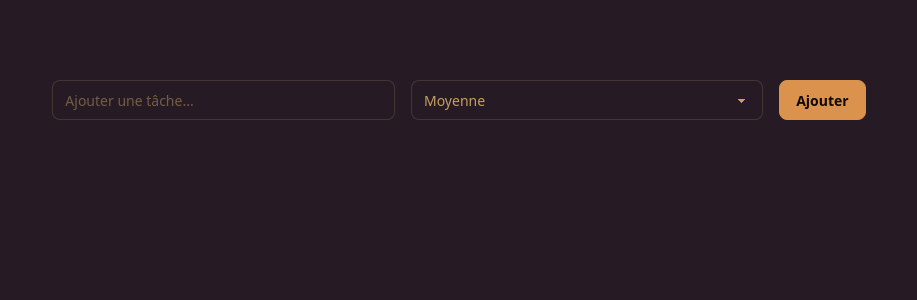
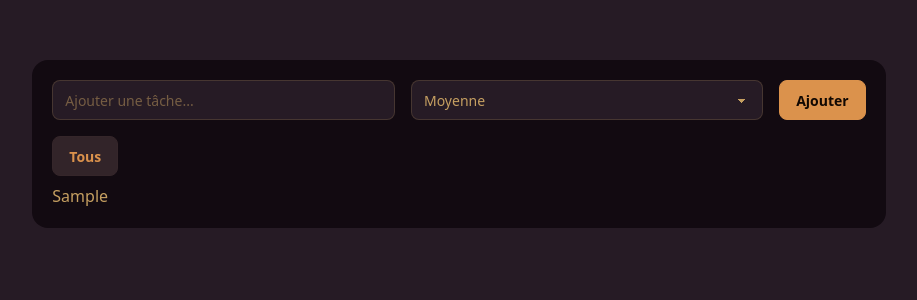
Before and after one commit to Max182xx/Todo-list, a React (Vite) app: page / in a window 1280 px wide. Both pictures are taken after typing "Sample" into the empty fields and a click on the button "Ajouter". Shown: the top 300 px of the page, without its empty margins (181-1098 px from the left). Built offline with nearby package versions, Linux system fonts and the light colour scheme.

Commit message:
Ajout du filtre Tous

```diff
--- a/src/App.tsx
+++ b/src/App.tsx
@@ -12,15 +12,17 @@
   const [priority, setPriority] = useState<Priority>("Moyenne");
 
   // Permet de sauvegarder mes requêtes dans le localStorage.
-  const savedTodos = localStorage.getItem("todos")
-  const initialTodos = savedTodos ? JSON.parse(savedTodos) : []
+  const savedTodos = localStorage.getItem("todos");
+  const initialTodos = savedTodos ? JSON.parse(savedTodos) : [];
   // Vérifie d'abord si une todo est dans le LocalStorage du navigateur
-  const [todos , setTodos] = useState<Todo[]>(initialTodos)
+  const [todos, setTodos] = useState<Todo[]>(initialTodos);
+
+  const [filter, setFilter] = useState<Priority | "Tous">("Tous");
 
   //Permet de mettre à jour automatiquement les todos et de créer un tableau de todos dans le localStorage.
-  useEffect(()=> {
-    localStorage.setItem("todos", JSON.stringify(todos))
-  }, [todos])
+  useEffect(() => {
+    localStorage.setItem("todos", JSON.stringify(todos));
+  }, [todos]);
 
   function addTodo() {
     if (input.trim() == "") {
@@ -30,19 +32,27 @@
     const newTodo: Todo = {
       id: Date.now(),
       text: input.trim(),
-      priority: priority
+      priority: priority,
     };
 
-    const newTodos = [newTodo, ...todos]
-    setTodos(newTodos)
-    setInput("")
-    setPriority("Moyenne")
-    console.log(newTodos)
+    const newTodos = [newTodo, ...todos];
+    setTodos(newTodos);
+    setInput("");
+    setPriority("Moyenne");
+    console.log(newTodos);
+  }
+
+  let filteredTodos: Todo[] = [];
+
+  if (filter === "Tous") {
+    filteredTodos = todos;
+  } else {
+    filteredTodos = todos.filter((todo) => todo.priority === filter);
   }
 
   return (
     <div className=" flex justify-center">
-      <div className="w-2/3 flex-col gap-4 my-15 base-300 p-5 rounded-2xl">
+      <div className="w-2/3 flex flex-col gap-4 my-15 bg-base-300 p-5 rounded-2xl">
         <div className="flex gap-4 ">
           <input
             type="text"
@@ -66,6 +76,29 @@
             Ajouter
           </button>
         </div>
+
+        <div className="space-y-2 flex-1 h-fit">
+          <div className="flex flex-wrap gap-4">
+            <button
+              className={`btn btn-soft ${
+                filter === "Tous" ? "btn-primary" : ""
+              }`}
+              onClick={() => setFilter("Tous")}
+            >
+              Tous
+            </button>
+          </div>
+
+          {filteredTodos.length > 0 ?
+          <ul className="divide-y divide-primary/20">
+            {filteredTodos.map((todo) =>(
+              <li>
+                {todo.text}
+              </li>
+            ))}
+          </ul> :
+          <div>test1</div>}
+        </div>
       </div>
     </div>
   );
```
